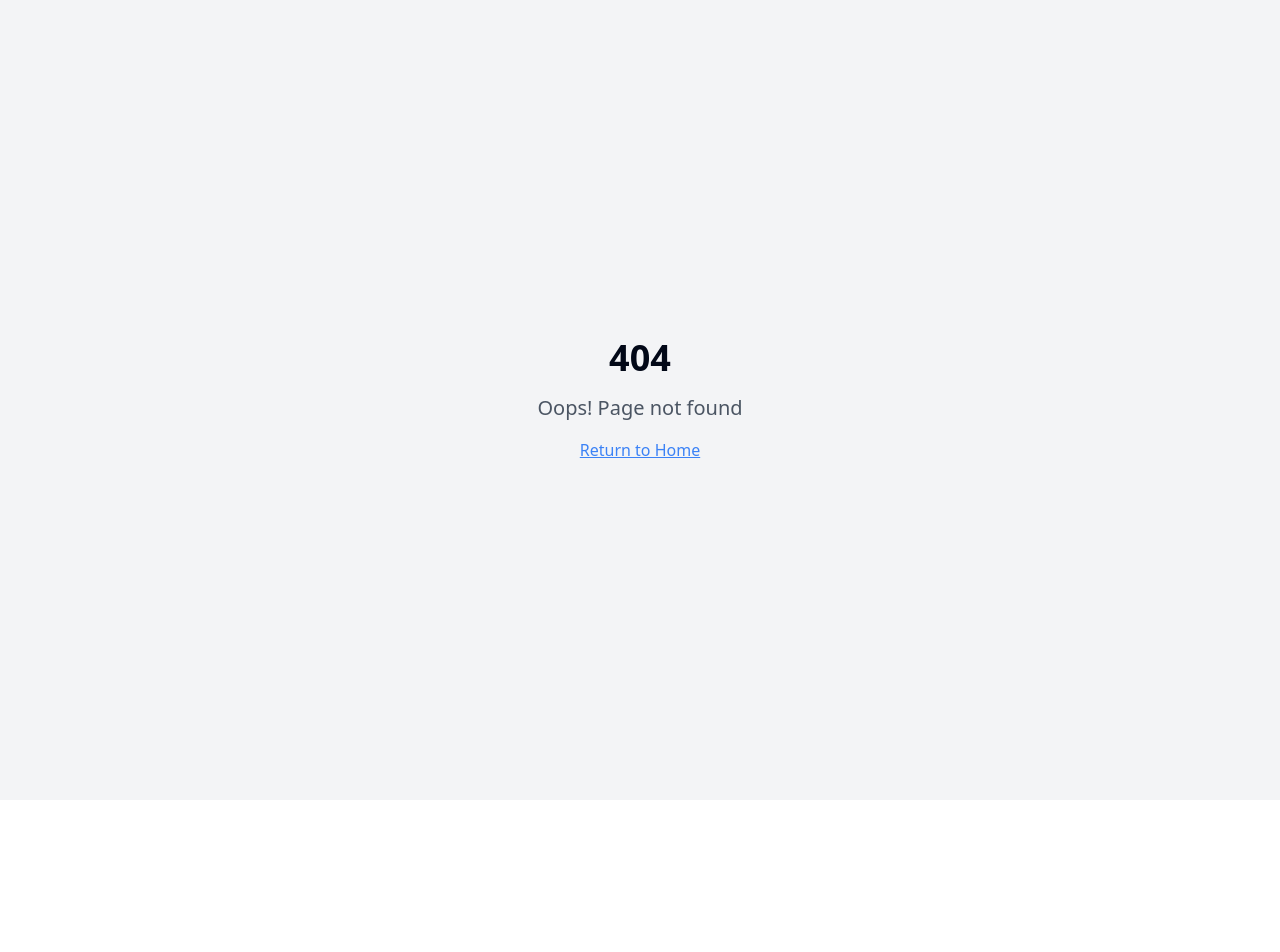
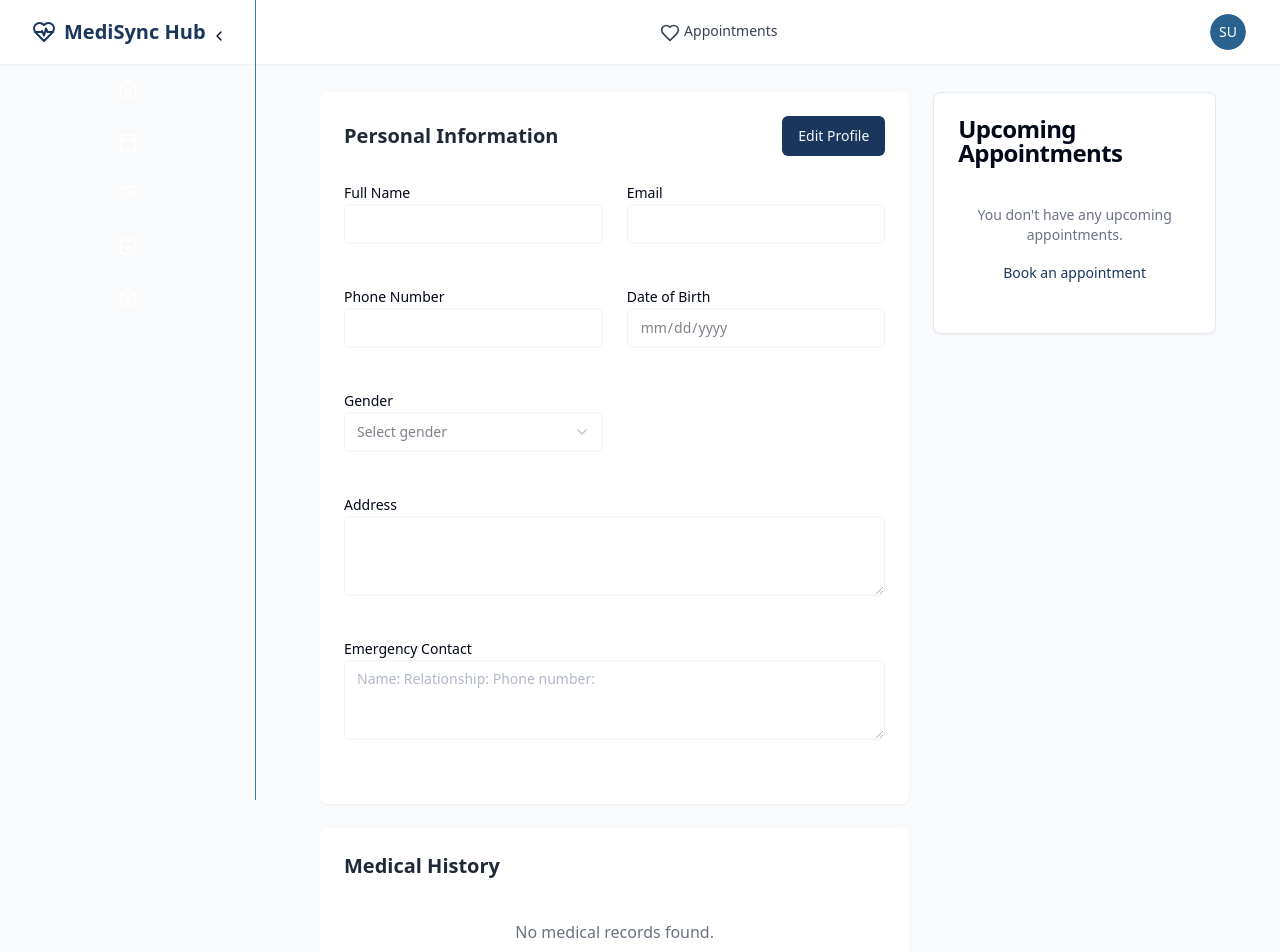
Before and after one commit to tootie29/medisync-hub, a React (Vite) app: page /profile in a window 1280 px wide. Before the commit this address had no page. Shown: the top 952 px of the page. Before the commit the page ends 800 px from the top, so only its background shows below. Built offline with nearby package versions, Linux system fonts and the light colour scheme; sample sign-in values are in the browser's storage.

Commit message:
Implement user profile management
Allows users to edit and view their data, view medical records and upcoming bookings, and receive appointment notifications.

```diff
--- a/src/App.tsx
+++ b/src/App.tsx
@@ -6,6 +6,11 @@ import { QueryClient, QueryClientProvider } from "@tanstack/react-query";
 import { BrowserRouter, Routes, Route } from "react-router-dom";
 import { AuthProvider } from "@/context/AuthContext";
 import { DataProvider } from "@/context/DataContext";
+import { useEffect } from "react";
+import { useAuth } from "@/context/AuthContext";
+import { useData } from "@/context/DataContext";
+import { format, addDays, parseISO, isWithinInterval } from "date-fns";
+import { toast } from "sonner";
 import Index from "./pages/Index";
 import NotFound from "./pages/NotFound";
 import Login from "./pages/Login";
@@ -14,8 +19,50 @@ import Appointments from "./pages/Appointments";
 import BMICalculator from "./pages/BMICalculator";
 import MedicalRecords from "./pages/MedicalRecords";
 import Inventory from "./pages/Inventory";
+import Profile from "./pages/Profile";
 
 const queryClient = new QueryClient();
+
+// Component to check for upcoming appointments
+const AppointmentNotifier = () => {
+  const { user } = useAuth();
+  const { getAppointmentsByPatientId } = useData();
+
+  useEffect(() => {
+    if (!user) return;
+
+    // Get user appointments
+    const userAppointments = getAppointmentsByPatientId(user.id);
+    const today = new Date();
+    today.setHours(0, 0, 0, 0);
+    const twoDaysFromNow = addDays(today, 2);
+
+    // Filter for confirmed appointments in the next 2 days
+    const upcomingAppointments = userAppointments.filter(appointment => {
+      if (appointment.status !== 'confirmed') return false;
+
+      const appointmentDate = parseISO(appointment.date);
+      return isWithinInterval(appointmentDate, {
+        start: today,
+        end: twoDaysFromNow
+      });
+    });
+
+    // Show notifications for upcoming appointments
+    upcomingAppointments.forEach(appointment => {
+      const appointmentDate = format(parseISO(appointment.date), 'MMMM d, yyyy');
+      toast.info(
+        "Upcoming Appointment Reminder",
+        {
+          description: `You have an appointment on ${appointmentDate} at ${appointment.startTime}.`,
+          duration: 5000
+        }
+      );
+    });
+  }, [user]);
+
+  return null;
+};
 
 const App = () => (
   <QueryClientProvider client={queryClient}>
@@ -25,6 +72,7 @@ const App = () => (
           <Toaster />
           <Sonner />
           <BrowserRouter>
+            <AppointmentNotifier />
             <Routes>
               <Route path="/" element={<Index />} />
               <Route path="/login" element={<Login />} />
@@ -33,6 +81,7 @@ const App = () => (
               <Route path="/bmi" element={<BMICalculator />} />
               <Route path="/records" element={<MedicalRecords />} />
               <Route path="/inventory" element={<Inventory />} />
+              <Route path="/profile" element={<Profile />} />
               <Route path="*" element={<NotFound />} />
             </Routes>
           </BrowserRouter>
--- a/src/pages/Profile.tsx
+++ b/src/pages/Profile.tsx
@@ -19,7 +19,7 @@ import { Card, CardContent, CardHeader, CardTitle, CardDescription } from '@/com
 import { toast } from "sonner";
 import { User } from '@/types';
 import { CalendarIcon, Clock, User as UserIcon, Activity, ArrowUpRight } from 'lucide-react';
-import { format } from 'date-fns';
+import { format, parseISO, isFuture } from 'date-fns';
 
 const Profile: React.FC = () => {
   const { user, updateProfile } = useAuth();
@@ -48,6 +48,18 @@ const Profile: React.FC = () => {
         new Date(b.date).getTime() - new Date(a.date).getTime()
       )[0]
     : null;
+
+  // Filter for upcoming appointments (dates in the future)
+  const upcomingAppointments = userAppointments
+    .filter(app =>
+      app.status !== 'cancelled' &&
+      isFuture(parseISO(app.date))
+    )
+    .sort((a, b) => {
+      const dateA = new Date(`${a.date}T${a.startTime}`);
+      const dateB = new Date(`${b.date}T${b.startTime}`);
+      return dateA.getTime() - dateB.getTime();
+    });
 
   const handleChange = (
     e: React.ChangeEvent<HTMLInputElement | HTMLTextAreaElement>
@@ -99,14 +111,14 @@ const Profile: React.FC = () => {
   return (
     <MainLayout>
       <div className="medical-container">
-        <h1 className="page-title">Profile</h1>
+        <h1 className="page-title">Your Profile</h1>
 
         <div className="grid grid-cols-1 md:grid-cols-3 gap-6 mt-6">
           <div className="md:col-span-2">
             <div className="bg-white rounded-lg shadow-sm p-6">
               <div className="flex justify-between items-center mb-6">
                 <h2 className="text-xl font-semibold text-gray-800">
-                  User Information
+                  Personal Information
                 </h2>
                 {!isEditing && (
                   <Button
@@ -245,6 +257,81 @@ const Profile: React.FC = () => {
                 </div>
               </form>
             </div>
+
+            {/* Medical Records History */}
+            <div className="bg-white rounded-lg shadow-sm p-6 mt-6">
+              <h2 className="text-xl font-semibold text-gray-800 mb-4">
+                Medical History
+              </h2>
+
+              {userMedicalRecords.length > 0 ? (
+                <div className="space-y-4">
+                  {userMedicalRecords
+                    .sort((a, b) => new Date(b.date).getTime() - new Date(a.date).getTime())
+                    .slice(0, 5) // Show only the last 5 records
+                    .map(record => {
+                      const doctor = SAMPLE_USERS.find(u => u.id === record.doctorId);
+                      return (
+                        <div key={record.id} className="border rounded-lg p-4">
+                          <div className="flex justify-between">
+                            <div>
+                              <h3 className="font-medium">
+                                {record.diagnosis || 'General Checkup'}
+                              </h3>
+                              <p className="text-sm text-gray-500">
+                                {format(new Date(record.date), 'MMMM d, yyyy')}
+                              </p>
+                              {doctor && (
+                                <p className="text-sm text-gray-500">
+                                  Doctor: {doctor.name}
+                                </p>
+                              )}
+                            </div>
+                            <div className="text-right">
+                              <p className="text-sm">
+                                <span className="text-gray-500">Height:</span> {record.height} cm
+                              </p>
+                              <p className="text-sm">
+                                <span className="text-gray-500">Weight:</span> {record.weight} kg
+                              </p>
+                              <p className="text-sm">
+                                <span className="text-gray-500">BMI:</span>{' '}
+                                <span className={getBMICategoryColor(record.bmi)}>
+                                  {record.bmi.toFixed(1)}
+                                </span>
+                              </p>
+                            </div>
+                          </div>
+
+                          {record.notes && (
+                            <div className="mt-2 pt-2 border-t">
+                              <p className="text-sm text-gray-700">{record.notes}</p>
+                            </div>
+                          )}
+                        </div>
+                      );
+                    })}
+
+                  {userMedicalRecords.length > 5 && (
+                    <div className="text-center mt-2">
+                      <Button
+                        variant="link"
+                        className="text-medical-primary"
+                        onClick={() => window.location.href = '/records'}
+                      >
+                        View all medical records
+                      </Button>
+                    </div>
+                  )}
+                </div>
+              ) : (
+                <div className="text-center py-6">
+                  <p className="text-gray-500">
+                    No medical records found.
+                  </p>
+                </div>
+              )}
+            </div>
           </div>
 
           <div className="md:col-span-1 space-y-6">
@@ -303,7 +390,7 @@ const Profile: React.FC = () => {
                         variant="outline"
                         size="sm"
                         className="w-full flex items-center justify-center text-medical-primary"
-                        onClick={() => window.location.href = '/medical-records'}
+                        onClick={() => window.location.href = '/records'}
                       >
                         View Medical Records
                         <ArrowUpRight className="ml-1 h-4 w-4" />
@@ -314,27 +401,24 @@ const Profile: React.FC = () => {
               </Card>
             )}
 
-            {/* Appointments Card */}
+            {/* Upcoming Appointments Card */}
             <Card className="shadow-sm">
               <CardHeader>
-                <CardTitle>Your Appointments</CardTitle>
+                <CardTitle>Upcoming Appointments</CardTitle>
               </CardHeader>
               <CardContent>
-                {userAppointments.length > 0 ? (
+                {upcomingAppointments.length > 0 ? (
                   <div className="space-y-4">
-                    {userAppointments
-                      .filter(app => app.status !== 'cancelled')
-                      .sort((a, b) => {
-                        const dateA = new Date(`${a.date}T${a.startTime}`);
-                        const dateB = new Date(`${b.date}T${b.startTime}`);
-                        return dateA.getTime() - dateB.getTime();
-                      })
-                      .map((appointment) => {
+                    {upcomingAppointments.map((appointment) => {
                       const doctor = SAMPLE_USERS.find(u => u.id === appointment.doctorId);
+                      // Calculate if this appointment is within 2 days
+                      const isWithinTwoDays = parseISO(appointment.date) <= addDays(new Date(), 2);
+
                       return (
                         <div
                           key={appointment.id}
                           className={`p-3 rounded-lg border ${
+                            isWithinTwoDays ? 'bg-amber-50 border-amber-200' :
                             appointment.status === 'confirmed' ? 'bg-green-50 border-green-200' :
                             appointment.status === 'pending' ? 'bg-yellow-50 border-yellow-200' :
                             'bg-gray-50 border-gray-200'
@@ -356,25 +440,42 @@ const Profile: React.FC = () => {
                                 <span>Dr. {doctor.name}</span>
                               </div>
                             )}
-                              <div className="mt-2">
+                            <div className="mt-2 flex items-center">
                               <span className={`text-xs px-2 py-1 rounded-full ${
                                 appointment.status === 'confirmed' ? 'bg-green-100 text-green-800' :
                                 appointment.status === 'pending' ? 'bg-yellow-100 text-yellow-800' :
-                                  appointment.status === 'cancelled' ? 'bg-red-100 text-red-800' :
                                 'bg-blue-100 text-blue-800'
                               }`}>
                                 {appointment.status.charAt(0).toUpperCase() + appointment.status.slice(1)}
                               </span>
+
+                              {isWithinTwoDays && (
+                                <span className="ml-2 text-xs bg-amber-100 text-amber-800 px-2 py-1 rounded-full">
+                                  Coming soon!
+                                </span>
+                              )}
                             </div>
                           </div>
                         </div>
                       );
                     })}
+
+                    <div className="pt-2">
+                      <Button
+                        variant="outline"
+                        size="sm"
+                        className="w-full flex items-center justify-center text-medical-primary"
+                        onClick={() => window.location.href = '/appointments'}
+                      >
+                        Manage Appointments
+                        <ArrowUpRight className="ml-1 h-4 w-4" />
+                      </Button>
+                    </div>
                   </div>
                 ) : (
                   <div className="text-center py-4">
                     <p className="text-sm text-gray-500">
-                      You don't have any appointments yet.
+                      You don't have any upcoming appointments.
                     </p>
                     <Button
                       variant="link"
```
Lines whose indentation alone changed are shown as unchanged.
